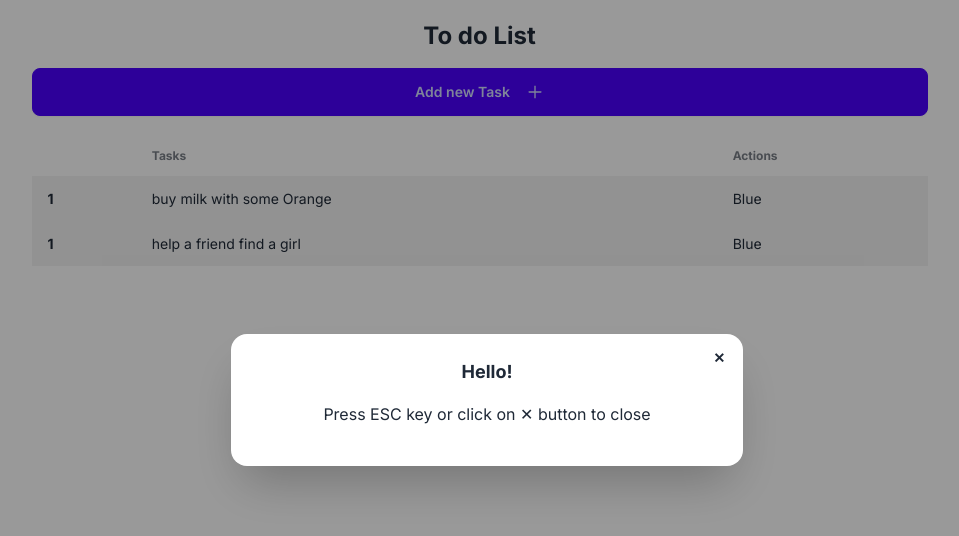
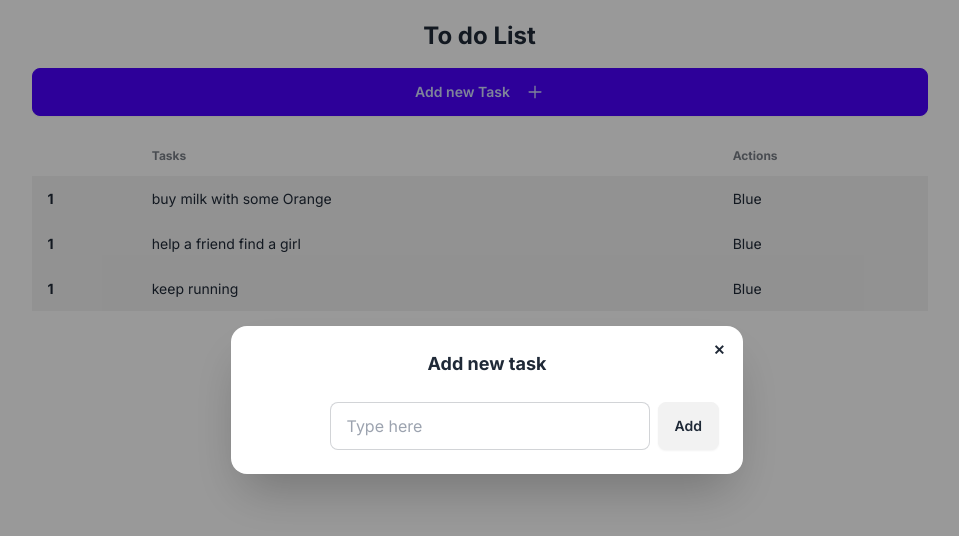
Before and after one commit to johnVundi/ToDoList, a Next.js app: page / in a window 1280 px wide. Both pictures are taken after a click on the button "Add new Task". Shown: the top 536 px of the page, without its empty margins (153-1112 px from the left). Built offline with nearby package versions, Linux system fonts and the light colour scheme; data requests are answered from the project's data file.

Commit message:
connected the json server

```diff
--- a/api.ts
+++ b/api.ts
@@ -7,3 +7,15 @@
     const todos = await res.json();
     return todos;
 }
+
+export const addTodo = async (todo: ITask): Promise<ITask> =>{
+    const res = await fetch(`${baseUrl}/tasks`,{
+        method: 'POST',
+        headers: {
+            'content-type' : 'application/json'
+        },
+        body: JSON.stringify(todo)
+    })
+    const newTodo = await res.json();
+    return newTodo;
+}
--- a/app/components/AddTask.tsx
+++ b/app/components/AddTask.tsx
@@ -1,21 +1,50 @@
 // @react
 "use client";
 
-import { AiOutlinePlus } from "react-icons/ai"
-import { Modal } from "./Modal"
-import React, { useState } from "react";
-
+import { AiOutlinePlus } from "react-icons/ai";
+import { Modal } from "./Modal";
+import React, { FormEventHandler, useState } from "react";
+import { addTodo } from "@/api";
 
 export const AddTask = () => {
-  const [modalOpen, setModalOpen] = useState<boolean>(false)
+  const [modalOpen, setModalOpen] = useState<boolean>(false);
+  const [newTaskValue, setNewTaskValue] = useState<string>('');
 
+  const handleSubmit: FormEventHandler<HTMLFormElement>= async (e) =>{
+    e.preventDefault()
+
+    await addTodo({
+      id:"3",
+      text: newTaskValue,
+    });
+    setNewTaskValue("");
+  };
 
   return (
     <div>
-        <button onClick={() => setModalOpen(true)} className="btn btn-primary w-full"> Add new Task
-            <AiOutlinePlus className="ml-2" size={18}/>
-        </button>
-        <Modal modalOpen={modalOpen} setModalOpen={setModalOpen}/>
+      <button
+        onClick={() => setModalOpen(true)}
+        className="btn btn-primary w-full"
+      >
+        {" "}
+        Add new Task
+        <AiOutlinePlus className="ml-2" size={18} />
+      </button>
+      <Modal modalOpen={modalOpen} setModalOpen={setModalOpen}>
+        <form onSubmit={handleSubmit}>
+          <h3 className="font-bold text-lg">Add new task</h3>
+          <div className="modal-action">
+            <input
+            value={newTaskValue}
+            onChange={e => setNewTaskValue(e.target.value)}
+              type="text"
+              placeholder="Type here"
+              className="input input-bordered w-full max-w-xs"
+            />
+            <button type="submit" className="btn">Add</button>
+          </div>
+        </form>
+      </Modal>
     </div>
-  )
-}
+  );
+};
--- a/app/components/Modal.tsx
+++ b/app/components/Modal.tsx
@@ -2,15 +2,15 @@
 
 interface ModalProps {
   modalOpen: boolean;
-  setModalOpen: () => void;
+  setModalOpen: (open: boolean) => boolean | void;
+  children: React.ReactNode
 }
 
-export const Modal: React.FC<ModalProps> = ({ modalOpen, setModalOpen }) => {
+export const Modal: React.FC<ModalProps> = ({ modalOpen, setModalOpen, children }) => {
   return (
     <div className={`modal ${modalOpen ? "modal-open" : ""}`}>
       <div className="modal-box relative">
         <form method="dialog">
-          {/* if there is a button in form, it will close the modal */}
           <button
             onClick={() => setModalOpen(false)}
             className="btn btn-sm btn-circle btn-ghost absolute right-2 top-2"
@@ -18,8 +18,7 @@
             ✕
           </button>
         </form>
-        <h3 className="font-bold text-lg">Hello!</h3>
-        <p className="py-4">Press ESC key or click on ✕ button to close</p>
+        {children}
       </div>
     </div>
   );
--- a/data/todos.json
+++ b/data/todos.json
@@ -7,6 +7,10 @@
     {
       "id": "2",
       "text": "help a friend find a girl"
+    },
+    {
+      "id": "3",
+      "text": "keep running"
     }
   ]
 }
```
